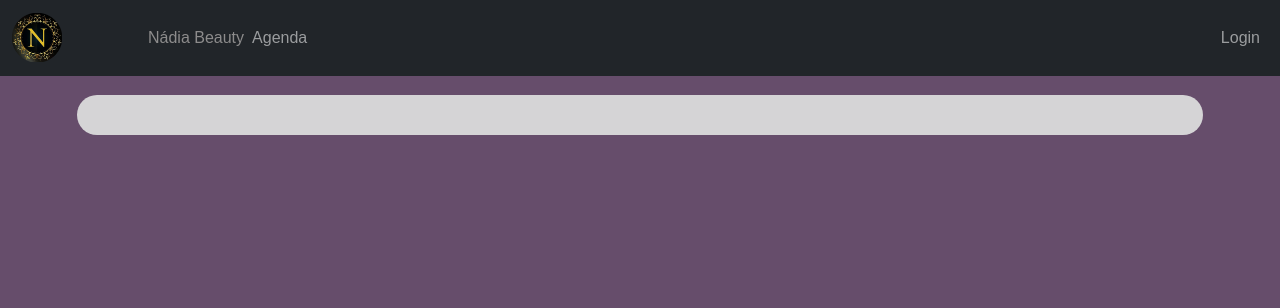
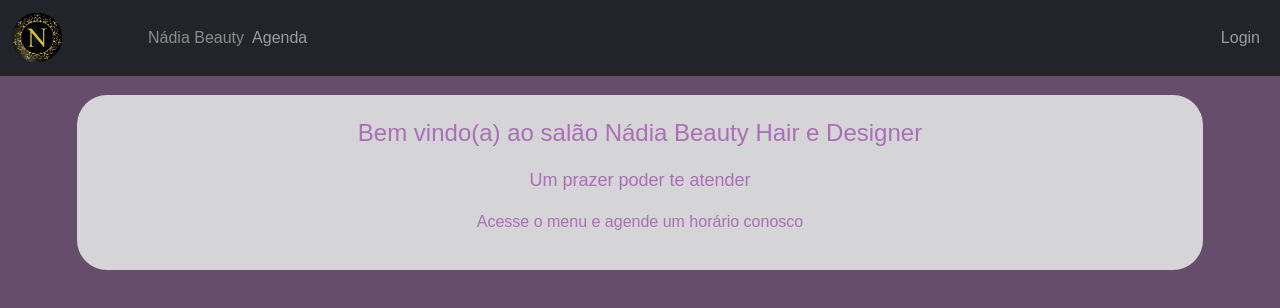
Before and after one commit to jefimdf/salao-app, a React (Create React App) app: page / in a window 1280 px wide. Shown: the top 308 px of the page. Built offline with nearby package versions, Linux system fonts and the light colour scheme.

Commit message:
Melhorias

```diff
--- a/package.json
+++ b/package.json
@@ -22,7 +22,8 @@
     "start": "react-scripts start",
     "build": "react-scripts build",
     "test": "react-scripts test",
-    "eject": "react-scripts eject"
+    "eject": "react-scripts eject",
+    "openmobile": "react-scripts ./node_modules/openmobile/ip.js"
   },
   "eslintConfig": {
     "extends": "react-app"
@@ -43,6 +44,7 @@
     "@types/react": "^18.0.28",
     "@types/react-dom": "^18.0.11",
     "dotenv": "^8.6.0",
-    "nodemon": "^2.0.21"
+    "nodemon": "^2.0.21",
+    "openmobile": "^1.0.0"
   }
 }
--- a/src/App.css
+++ b/src/App.css
@@ -139,6 +139,22 @@ div .title{
   color: rgb(141, 140, 140);
 }
 
+div .home{
+  text-align: center;
+  color: #aa6fb6;
+}
+div .home .titulo{
+  font-size: x-large;
+}
+
+div .home .subtitulo{
+  font-size: large;
+}
+
+div .home .conteudo{
+  font-size: medium;
+}
+
 @media only screen
   and (min-device-width: 300px)
   and (max-device-width: 580px)
--- a/src/App.js
+++ b/src/App.js
@@ -9,6 +9,7 @@ import "./App.css";
 import { BrowserRouter as Router, Switch, Route, Link } from "react-router-dom";
 import { NavDropdown } from "react-bootstrap";
 
+import Home from "./components/home.component";
 
 //Usuario
 import CreateUsuario from "./components/Administracao/Usuario/create-usuario.component";
@@ -123,7 +124,7 @@ function App(props) {
           <Col md={12}>
             <div className="wrapper">
               <Switch>
-                <Route exact path='/'  />
+                <Route exact path='/' component={Home} />
 
                 <Route path="/create-usuario" component={CreateUsuario} />
                 <Route path="/edit-usuario/:id" component={EditUsuario} />
--- /dev/null
+++ b/src/components/home.component.js
@@ -0,0 +1,13 @@
+import React, { useState, useEffect } from "react";
+
+
+export default function Home(props) {
+
+  return (<div className="form-wrapper home">
+    <p className="titulo">Bem vindo(a)  ao salão Nádia Beauty Hair e Designer</p>
+    <p className="subtitulo">Um prazer poder te atender</p>
+    <p className="conteudo">Acesse o menu e agende um horário conosco</p>
+</div>)
+
+
+}
```
Also changed, not shown: 1 other file (tests, documents, lock files or other folders).
